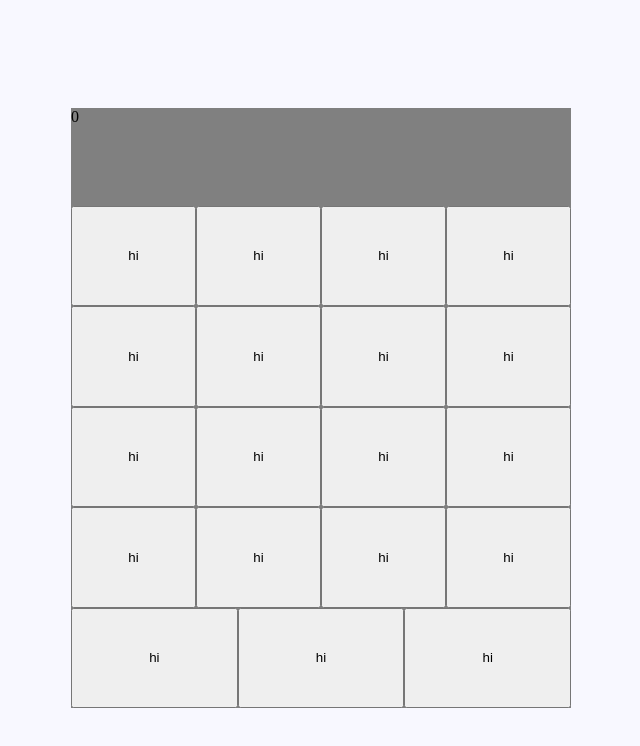
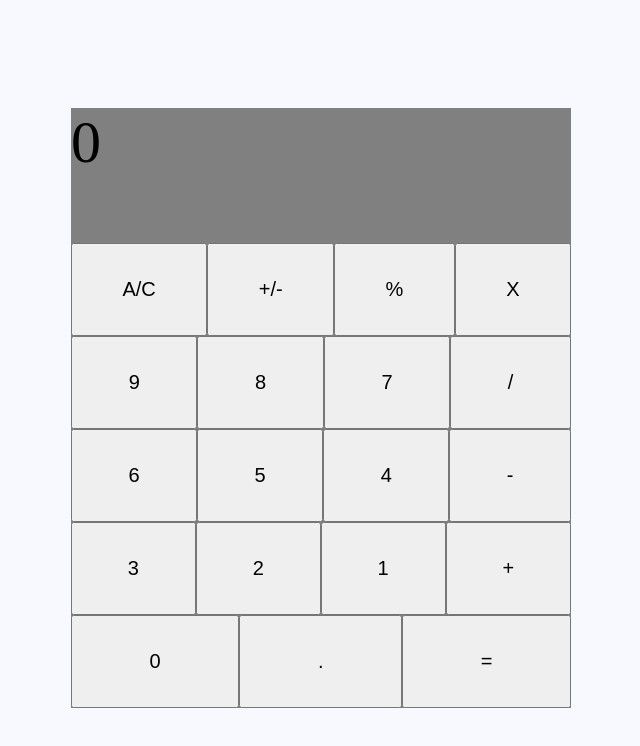
Before and after one commit to fhersi/calculator, a plain HTML site: page index.html in a window 1280 px wide. Shown: the whole page, without its empty margins (319-959 px from the left). Drawn offline with Linux system fonts and the light colour scheme.

Commit message:
add css to resemble calc

```diff
--- a/index.html
+++ b/index.html
@@ -14,33 +14,33 @@
 					<span class="display">0</span>
 				</div>
 				<div class="child-div">
-					<button>hi</button>
-					<button>hi</button>
-					<button>hi</button>
-					<button>hi</button>
+					<button>A/C</button>
+					<button>+/-</button>
+					<button>%</button>
+					<button>X</button>
 				</div>
 				<div class="child-div">
-					<button>hi</button>
-					<button>hi</button>
-					<button>hi</button>
-					<button>hi</button>
+					<button>9</button>
+					<button>8</button>
+					<button>7</button>
+					<button>/</button>
 				</div>
 				<div class="child-div">
-					<button>hi</button>
-					<button>hi</button>
-					<button>hi</button>
-					<button>hi</button>
+					<button>6</button>
+					<button>5</button>
+					<button>4</button>
+					<button>-</button>
 				</div>
 				<div class="child-div">
-					<button>hi</button>
-					<button>hi</button>
-					<button>hi</button>
-					<button>hi</button>
+					<button>3</button>
+					<button>2</button>
+					<button>1</button>
+					<button>+</button>
 				</div>
 				<div class="child-div">
-					<button>hi</button>
-					<button>hi</button>
-					<button>hi</button>
+					<button>0</button>
+					<button>.</button>
+					<button>=</button>
 				</div>
 			</div>
 		</div>
--- a/styles.css
+++ b/styles.css
@@ -31,6 +31,8 @@ body {
 
 button {
 	flex: 1 1 auto;
+	font-size: 20px;
+	padding: 0;
 }
 
 .display {
@@ -41,3 +43,7 @@ button {
 .display-div {
 	justify-content: center;
 }
+
+span {
+	font-size: 60px;
+}
```
